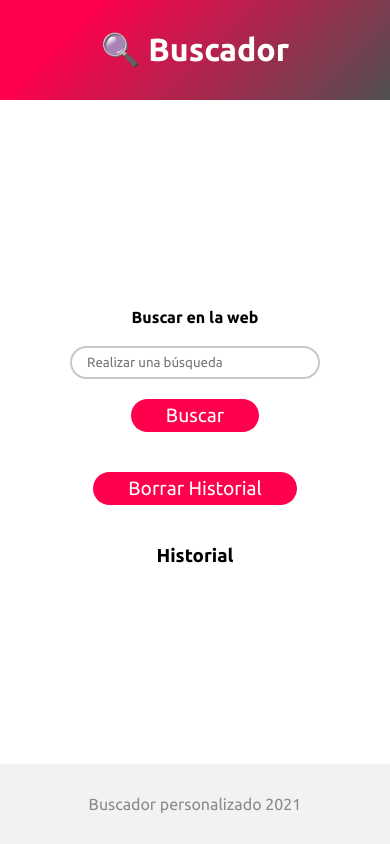
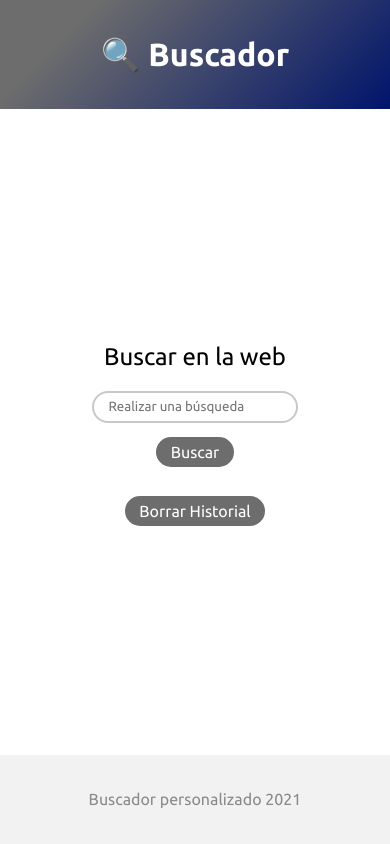
Before and after one commit to victoriasuarez/portafolio, a plain HTML site: page Buscador/index.html in a window 390 px wide. Drawn offline with Linux system fonts and the light colour scheme.

Commit message:
arreglado código búsqueda

```diff
--- a/Buscador/css/styles.css
+++ b/Buscador/css/styles.css
@@ -1,8 +1,8 @@
 @import url('https://fonts.googleapis.com/css2?family=Ubuntu:wght@300;400;700&display=swap');
 
 :root {
-  --primary: #ff004c;
-  --secondary: #505050;
+  --primary: #6d6d6d;
+  --secondary: #00146b;
   --app-grey: #F2F2F2;
   --warning: #fce043;
 }
@@ -47,31 +47,29 @@ main form {
 }
 
 form label {
-  font-weight: bold;
+  font-size: 1.5em;
   margin: 20px 0;
 }
 
 form input {
-  width: 400px;
-  padding: 7px 15px;
+  width: 100%;
+  padding: 3% 7%;
   border-radius: 50vh;
   border: 2px solid rgb(200, 200, 200);
 }
-form input:focus {
-  border: 2px solid var(--primary);
-  outline: none;
-}
+
 
 form button {
   color: white;
   /* font-weight: bold; */
-  font-size: 1.2em;
+  font-size: 1em;
   background-color: var(--primary);
   border: none;
   border-radius: 50vh;
-  margin: 20px 0;
-  padding: 5px 35px;
+  margin: 7% 0;
+  padding: 3% 7%;
   cursor: pointer;
+
 }
 form button:hover {
   background-color: var(--secondary);
@@ -80,20 +78,8 @@ form button:active {
   background-color: var(--warning);
 }
 
-main h3{
-  margin: 20px 0 10px 0;
-}
-#busquedas-realizadas{
-  text-align: center;
-}
-
-#busquedas-realizadas p{
-  display: inline-block;
-  background-color: var(--app-grey);
-  padding: 5px 15px;
-  border-radius: 50vh;
-  margin: 10px;
-
+button:hover {
+  background-color: var(--secondary);
 }
 
 footer {
@@ -101,9 +87,3 @@ footer {
   background-color: var(--app-grey);
   color: rgb(138, 138, 138);
 }
-
-@media (max-width: 460px) {
-  form input {
-    width: 250px;
-  }
-}
--- a/Buscador/index.html
+++ b/Buscador/index.html
@@ -23,7 +23,6 @@
             <button id="delete" type="button">Borrar Historial</button>
         </form>
 
-        <h3>Historial</h3>
         <div id="busquedas-realizadas">
 
         </div>
--- a/style.css
+++ b/style.css
@@ -1,4 +1,4 @@
-@import url('https://fonts.googleapis.com/css2?family=M+PLUS+Code+Latin&display=swap');
+ @import url('https://fonts.googleapis.com/css2?family=M+PLUS+Code+Latin&display=swap');
 
 :root {
     --secondary: #00ffb3;
```
